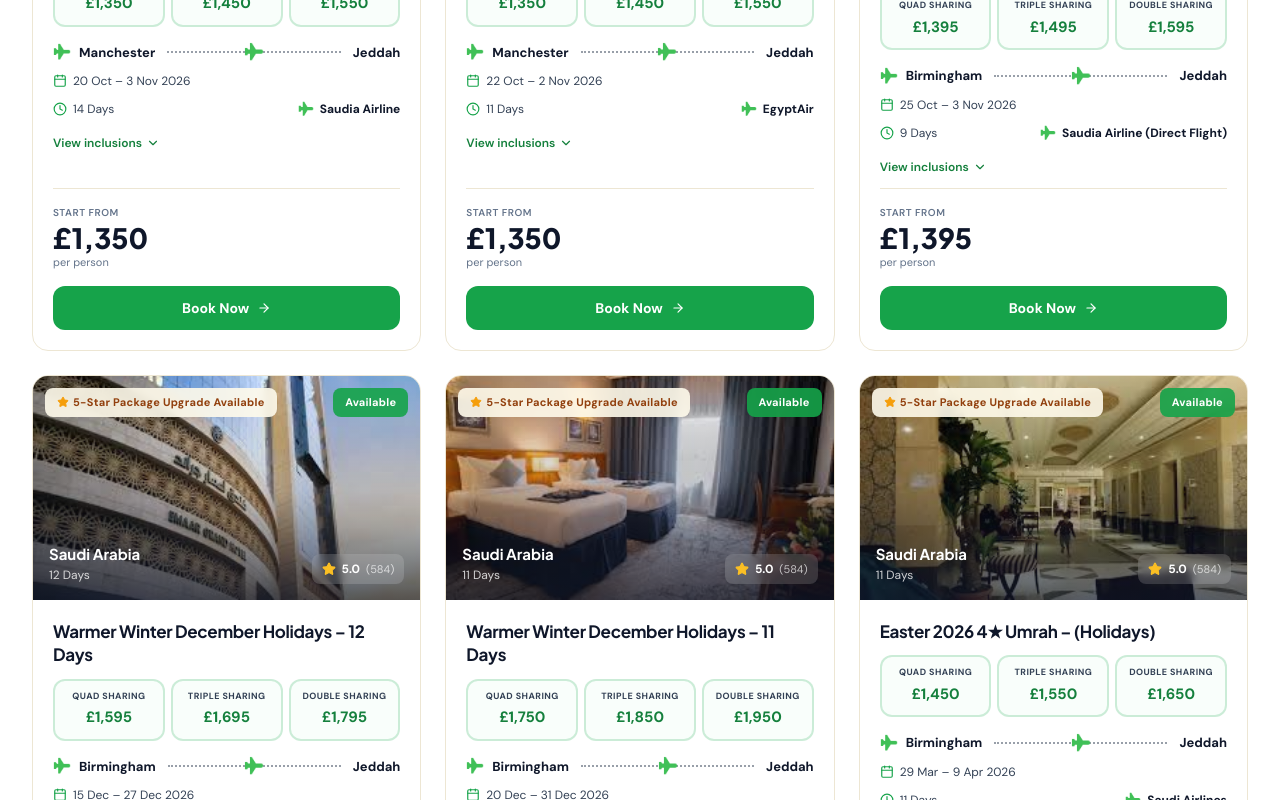
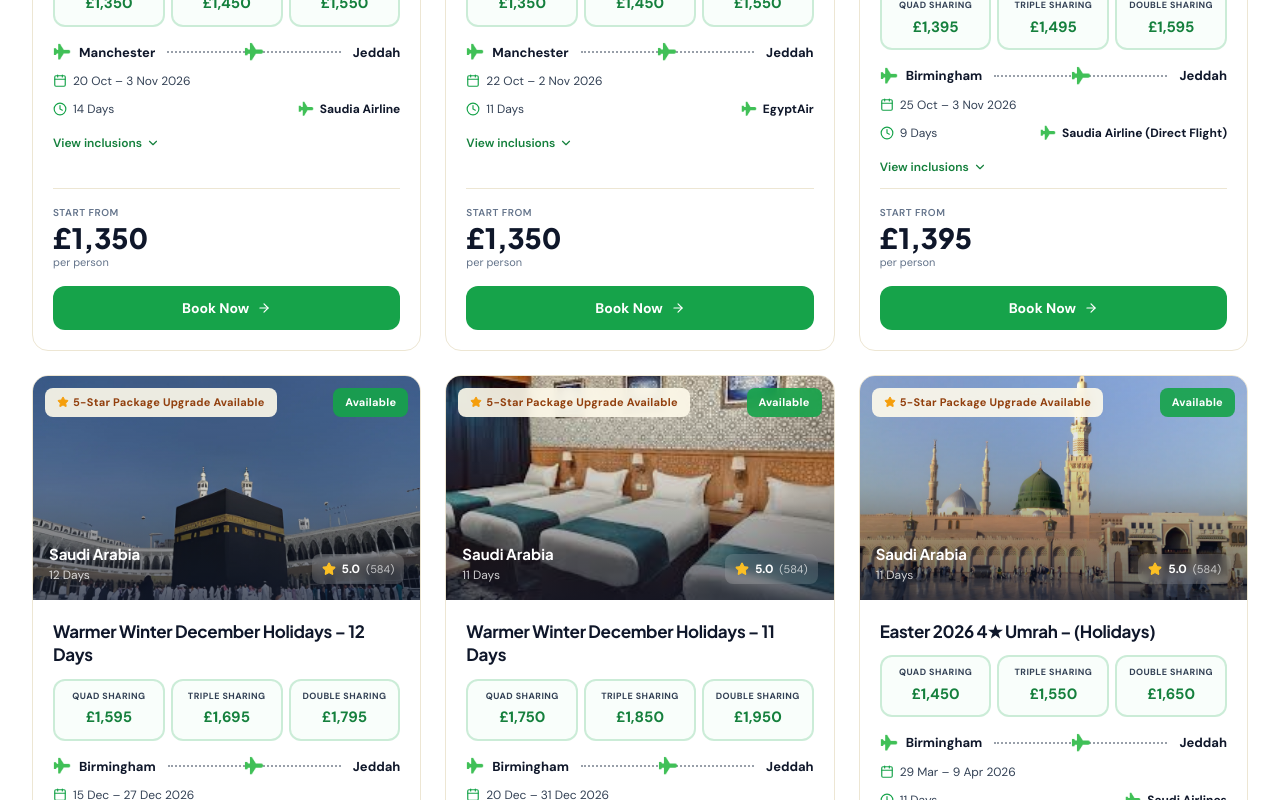
Before and after one commit to AbdullahArshadMeer/EastWestTravels, a Next.js app: page /packages/umrah in a window 1280 px wide. Shown: the part 1917-2717 px from the top of the page. Built offline with nearby package versions, Linux system fonts and the light colour scheme.

Commit message:
update packages

```diff
--- a/data/packages.ts
+++ b/data/packages.ts
@@ -302,8 +302,8 @@ export const umrahPackages: Package[] = [
   },
   {
     id: "umrah-summer-jul", name: "Summer Holidays 2026 Umrah Package", category: "umrah", country: "Saudi Arabia",
-    image: "/images/emaar2.jpg",
-    gallery: ["/images/emaar2.jpg", "/images/emaar3.jpg", "/images/saja3.jpg", "/images/kaaba2.webp", "/images/madinah.webp"],
+    image: "/images/saja1.jpg",
+    gallery: ["/images/saja1.jpg", "/images/saja3.jpg", "/images/emaar1.jpg", "/images/kaaba2.webp", "/images/madinah.webp"],
     durationDays: 12, departFrom: "Birmingham", arriveTo: "Jeddah",
     dateRange: "30 Jul – 11 Aug 2026", airline: "Saudi Airlines", rating: 5, reviews: 584, startFrom: "£1,450",
     sharingOptions: [{ label: "Quad Sharing", price: "£1,450" }, { label: "Triple Sharing", price: "£1,550" }, { label: "Double Sharing", price: "£1,650" }],
@@ -320,8 +320,8 @@ export const umrahPackages: Package[] = [
   },
   {
     id: "umrah-summer-rabi", name: "Summer Holidays Umrah in Rabi Ul Awwal", category: "umrah", country: "Saudi Arabia",
-    image: "/images/emaar3.jpg",
-    gallery: ["/images/emaar3.jpg", "/images/saja7.jpg", "/images/madinah.webp", "/images/emaar1.jpg", "/images/kaaba.webp"],
+    image: "/images/emaar2.jpg",
+    gallery: ["/images/emaar2.jpg", "/images/saja3.jpg", "/images/madinah.webp", "/images/saja7.jpg", "/images/kaaba.webp"],
     durationDays: 12, departFrom: "Birmingham/Manchester", arriveTo: "Jeddah",
     dateRange: "18 Aug – 30 Aug 2026", airline: "Saudia Airline", rating: 5, reviews: 584, startFrom: "£1,495",
     sharingOptions: [{ label: "Quad Sharing", price: "£1,495" }, { label: "Triple Sharing", price: "£1,595" }, { label: "Double Sharing", price: "£1,695" }],
@@ -340,8 +340,8 @@ export const umrahPackages: Package[] = [
   // ── OCTOBER HALF TERM PACKAGES (Oct – Nov 2026) ──
   {
     id: "umrah-oct-halfterm-14", name: "October Half Term Holidays 2026 – 14 Days", category: "umrah", country: "Saudi Arabia",
-    image: "/images/emaar1.jpg",
-    gallery: ["/images/emaar1.jpg", "/images/emaar2.jpg", "/images/saja8.jpg", "/images/kaaba.webp", "/images/madinah.webp"],
+    image: "/images/saja3.jpg",
+    gallery: ["/images/saja3.jpg", "/images/emaar2.jpg", "/images/saja8.jpg", "/images/kaaba.webp", "/images/madinah.webp"],
     durationDays: 14, departFrom: "Manchester", arriveTo: "Jeddah",
     dateRange: "20 Oct – 3 Nov 2026", airline: "Saudia Airline", rating: 5, reviews: 584, startFrom: "£1,350",
     sharingOptions: [{ label: "Quad Sharing", price: "£1,350" }, { label: "Triple Sharing", price: "£1,450" }, { label: "Double Sharing", price: "£1,550" }],
@@ -358,8 +358,8 @@ export const umrahPackages: Package[] = [
   },
   {
     id: "umrah-oct-halfterm-11", name: "October 2026 Half Term Holidays – 11 Days", category: "umrah", country: "Saudi Arabia",
-    image: "/images/emaar2.jpg",
-    gallery: ["/images/emaar2.jpg", "/images/saja1.jpg", "/images/emaar3.jpg", "/images/kaaba.webp", "/images/madinah.webp"],
+    image: "/images/emaar3.jpg",
+    gallery: ["/images/emaar3.jpg", "/images/saja1.jpg", "/images/emaar1.jpg", "/images/kaaba.webp", "/images/madinah.webp"],
     durationDays: 11, departFrom: "Manchester", arriveTo: "Jeddah",
     dateRange: "22 Oct – 2 Nov 2026", airline: "EgyptAir", rating: 5, reviews: 584, startFrom: "£1,350",
     sharingOptions: [{ label: "Quad Sharing", price: "£1,350" }, { label: "Triple Sharing", price: "£1,450" }, { label: "Double Sharing", price: "£1,550" }],
@@ -376,8 +376,8 @@ export const umrahPackages: Package[] = [
   },
   {
     id: "umrah-oct-halfterm-9", name: "October Half Term Holidays 2026 Umrah – 9 Days", category: "umrah", country: "Saudi Arabia",
-    image: "/images/emaar3.jpg",
-    gallery: ["/images/emaar3.jpg", "/images/emaar1.jpg", "/images/saja3.jpg", "/images/kaaba2.webp", "/images/madinah.webp"],
+    image: "/images/saja7.jpg",
+    gallery: ["/images/saja7.jpg", "/images/emaar3.jpg", "/images/saja3.jpg", "/images/kaaba2.webp", "/images/madinah.webp"],
     durationDays: 9, departFrom: "Birmingham", arriveTo: "Jeddah",
     dateRange: "25 Oct – 3 Nov 2026", airline: "Saudia Airline (Direct Flight)", rating: 5, reviews: 584, startFrom: "£1,395",
     sharingOptions: [{ label: "Quad Sharing", price: "£1,395" }, { label: "Triple Sharing", price: "£1,495" }, { label: "Double Sharing", price: "£1,595" }],
@@ -396,8 +396,8 @@ export const umrahPackages: Package[] = [
   // ── WINTER DECEMBER PACKAGES (Dec 2026) ──
   {
     id: "umrah-winter-dec-12", name: "Warmer Winter December Holidays – 12 Days", category: "umrah", country: "Saudi Arabia",
-    image: "/images/emaar1.jpg",
-    gallery: ["/images/emaar1.jpg", "/images/saja7.jpg", "/images/emaar2.jpg", "/images/madinah.webp", "/images/kaaba.webp"],
+    image: "/images/kaaba.webp",
+    gallery: ["/images/kaaba.webp", "/images/emaar1.jpg", "/images/saja7.jpg", "/images/emaar2.jpg", "/images/madinah.webp"],
     durationDays: 12, departFrom: "Birmingham", arriveTo: "Jeddah",
     dateRange: "15 Dec – 27 Dec 2026", airline: "Saudia Airline", rating: 5, reviews: 584, startFrom: "£1,595",
     sharingOptions: [{ label: "Quad Sharing", price: "£1,595" }, { label: "Triple Sharing", price: "£1,695" }, { label: "Double Sharing", price: "£1,795" }],
@@ -414,8 +414,8 @@ export const umrahPackages: Package[] = [
   },
   {
     id: "umrah-winter-dec-11", name: "Warmer Winter December Holidays – 11 Days", category: "umrah", country: "Saudi Arabia",
-    image: "/images/emaar2.jpg",
-    gallery: ["/images/emaar2.jpg", "/images/saja8.jpg", "/images/emaar3.jpg", "/images/madinah.webp", "/images/kaaba2.webp"],
+    image: "/images/saja8.jpg",
+    gallery: ["/images/saja8.jpg", "/images/emaar2.jpg", "/images/emaar3.jpg", "/images/madinah.webp", "/images/kaaba2.webp"],
     durationDays: 11, departFrom: "Birmingham", arriveTo: "Jeddah",
     dateRange: "20 Dec – 31 Dec 2026", airline: "Saudia Airline", rating: 5, reviews: 584, startFrom: "£1,750",
     sharingOptions: [{ label: "Quad Sharing", price: "£1,750" }, { label: "Triple Sharing", price: "£1,850" }, { label: "Double Sharing", price: "£1,950" }],
@@ -434,8 +434,8 @@ export const umrahPackages: Package[] = [
   // ── EASTER / SPRING PACKAGE (Mar – Apr 2026) ──
   {
     id: "umrah-easter-4star", name: "Easter 2026 4★ Umrah – (Holidays)", category: "umrah", country: "Saudi Arabia",
-    image: "/images/emaar3.jpg",
-    gallery: ["/images/emaar3.jpg", "/images/saja1.jpg", "/images/emaar1.jpg", "/images/madinah.webp", "/images/kaaba.webp"],
+    image: "/images/madinah.webp",
+    gallery: ["/images/madinah.webp", "/images/emaar3.jpg", "/images/saja1.jpg", "/images/emaar1.jpg", "/images/kaaba.webp"],
     durationDays: 11, departFrom: "Birmingham", arriveTo: "Jeddah",
     dateRange: "29 Mar – 9 Apr 2026", airline: "Saudi Airlines", rating: 5, reviews: 584, startFrom: "£1,450",
     sharingOptions: [{ label: "Quad Sharing", price: "£1,450" }, { label: "Triple Sharing", price: "£1,550" }, { label: "Double Sharing", price: "£1,650" }],
```
